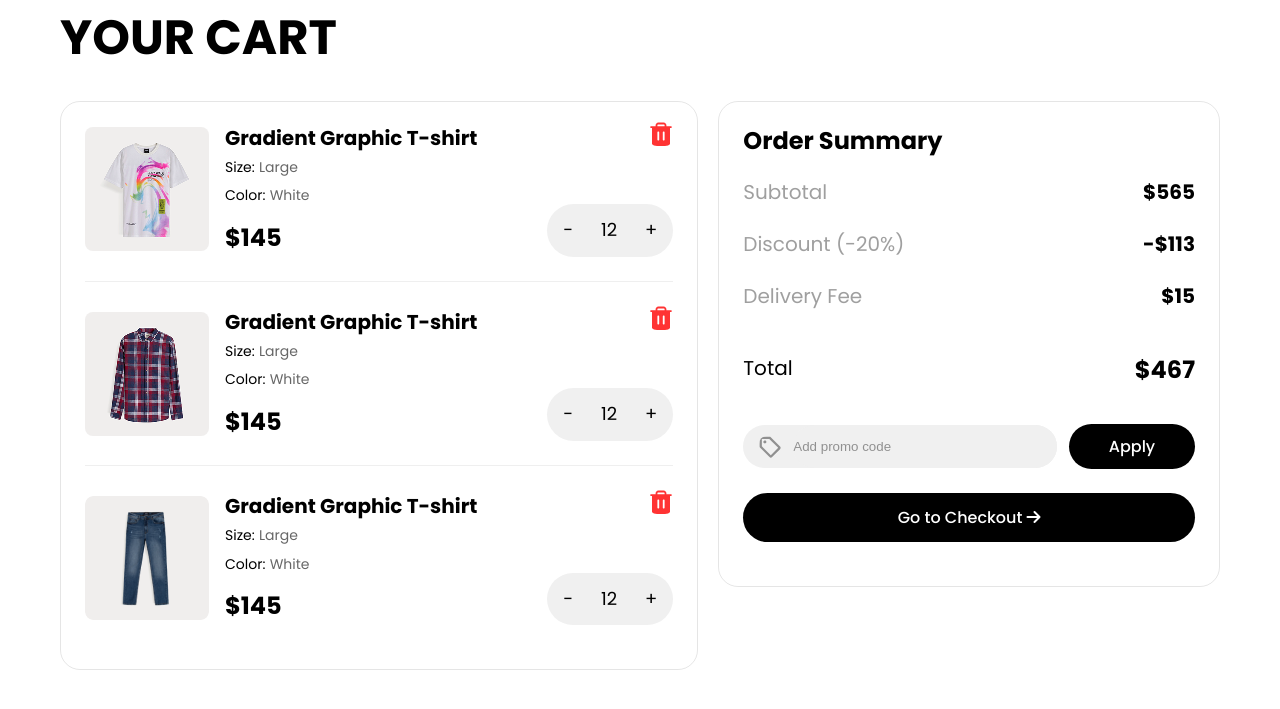
After one commit to dineshkudiya/shop.co, a PHP site: page /cart.html in a window 1280 px wide. The commit adds this page. Shown: the top 709 px of the page. Run offline with PHP 8.4, Linux system fonts and the light colour scheme.

Commit message:
someting change

```diff
--- a/assets/css/global.css
+++ b/assets/css/global.css
@@ -170,11 +170,7 @@ background: transparent;
 color: var(--black);
 }
 
-.btn:focus-visible, .btn:focus {
-border: none;
-outline: none;
-box-shadow: none;
-}
+
 
 .btn-02 {
 border: 1px solid rgba(0, 0, 0, 0.1);
@@ -195,3 +191,7 @@ color: rgba(0, 0, 0, 0.4);
 ::placeholder {
 color: rgba(0, 0, 0, 0.4);
 }
+input{
+  border:none;
+  outline: none;
+}
--- a/assets/css/style.css
+++ b/assets/css/style.css
@@ -7,12 +7,11 @@
   left: 0;
   right: 0;
   width: 100%;
-  z-index: 1000s;
-
+  z-index: 1000;
   background: var(--white);
   }
   header.fixed-top {
-    box-shadow: var(--box-shadow2);
+    box-shadow: 0 0 4px 5px var(--gray);
     animation: slide-down 0.7s;
   }
 
@@ -247,7 +246,7 @@
   padding-bottom: 64px;
   }
 
-  .top-seleing .top-seleing {
+  .new-arrials .top-seleing {
   border-bottom: none;
   }
 
@@ -532,3 +531,223 @@
   display: flex;
   align-items: center;
   }
+
+
+
+
+
+
+
+
+
+
+
+  /* --------------cart style---------- */
+
+
+  .cart .title-02{
+    margin-bottom: 24px;
+  }
+
+ .cart .cart-row{
+display: flex;
+gap:20px;
+ }
+ .cart .cart-col{
+  padding: 20px 24px;
+  border-radius: 20px;
+  border: 1px solid rgba(0, 0, 0, 0.10);
+}
+ .cart .col-01{
+  width: 56%;
+ }
+ .cart .col-02{
+  width: 44%;
+}
+.cart .cart-box{
+  display: flex;
+  align-items: center;
+  gap:16px;
+  padding-bottom: 24px;
+  border-bottom:1px solid #00000010;
+}
+
+.cart .cart-box:nth-child(2){
+  padding:24px 0;
+}
+
+
+.cart .cart-box:nth-child(3){
+  padding-top: 24px;
+  border-bottom: none;
+}
+.cart img{
+  border-radius: 8px;
+}
+.cart .cart-content{
+  display: flex;
+  justify-content: space-between;
+  width: 100%;
+}
+.cart .delete-plus-minus{
+  display: flex;
+  justify-content: space-between;
+  flex-direction: column;
+  align-items: end;
+}
+.cart .delete{
+  width: 24px;
+  height: 24px;
+}
+.cart .plus-minus-btn{
+  border-radius: 62px;
+  display: flex;
+  padding: 12px 16px;
+  align-items: center;
+  justify-content: space-between;
+background:var(--gray);
+width: 126px;
+}
+
+.cart span{
+  font-size: 15px;
+}
+.cart h4{
+  color: var(--black);
+  font-family: "popins-bold";
+font-size: var(--font-Size20);
+}
+
+.cart .col-01 span{
+  color:var(--black);
+
+font-family: "popins-regular";
+font-size: var(--font-Size14);
+}
+.cart .plus-minus-btn span{
+  font-size: var(--font-Size18);
+}
+.cart .col-01 .desc-value{
+  color: rgba(0, 0, 0, 0.60);
+}
+.cart .desc{
+  margin-bottom: 4px;
+}
+.cart .price{
+  margin-top: 8px;
+  color: var(--black);
+  font-family: "popins-bold";
+
+font-size: var(--font-Size24);
+}
+
+.cart .col-02{
+  height: 100%;
+  min-height:200px;
+}
+.cart .order{
+  display: flex;
+  flex-direction: column;
+  align-items: start;
+  border-bottom: none;
+
+}
+.cart .order .order-search-area{
+  width: 100%;
+}
+.cart .order .order-btn{
+   display: flex;
+   align-items: center;
+   border-radius: 62px;
+background:var(--gray);
+padding-left:16px;
+gap:12px;
+width: 100%;
+}
+.cart .order input{
+  background:var(--gray);
+  padding: 14px 16px 14px 0;
+  border-radius: 62px;
+  width: 100%;
+
+}
+.cart .order .order-search{
+  display: flex;
+  align-items: center;
+  gap:12px;
+  width: 100%;
+  margin-bottom: 24px;
+
+}
+.cart .order .apply{
+padding: 10px 16px;
+  border-radius: 62px;
+background:var(--black);
+width: 100%;
+max-width: 126px;
+
+
+color: var(--white);
+font-size: var(--font-Size16);
+font-family: "popins-medium";
+
+}
+
+
+.cart .order .checkout{
+  padding: 12px 54px;
+  border-radius: 62px;
+background:var(--black);
+width: 100%;
+color: var(--white);
+font-size: var(--font-Size16);
+font-family: "popins-medium";
+}
+
+.cart .order h4{
+color:var(--black);
+font-family: "popins-bold";
+font-size: var(--font-Size24);
+}
+.cart .order .order-summary{
+  display: flex;
+  flex-direction: column;
+  gap:20px;
+  width: 100%;
+}
+
+.cart .order .order-box{
+  display: flex;
+  justify-content: space-between;
+  align-items: center;
+  width: 100%;
+}
+
+.cart .order .order-que{
+color: #00000060;
+font-size: var(--font-Size20);
+font-family: "popins-regular";
+}
+.cart .order .order-ans{
+  color: var(--black);
+font-family: "popins-bold";
+  font-size: var(--font-Size20);
+  }
+  .cart .order .total-box{
+      display: flex;
+      align-items: center;
+      justify-content: space-between;
+  }
+  .cart .order .total{
+    color:var(--black);
+    font-family: "popins-regular";
+
+font-size:var(--font-Size20);
+padding:20px 0 24px 0;
+  }
+
+  .cart .order .total-price{
+    color:var(--black);
+    font-size:var(--font-Size24);
+font-family: "popins-bold";
+  }
--- /dev/null
+++ b/cart.html
@@ -0,0 +1,174 @@
+<!DOCTYPE html>
+<html lang="en">
+<head>
+    <meta charset="UTF-8">
+    <meta name="viewport" content="width=device-width, initial-scale=1.0">
+    <title>Document</title>
+
+
+<link rel="stylesheet" href="https://cdnjs.cloudflare.com/ajax/libs/font-awesome/6.7.2/css/all.min.css" />
+<link rel="stylesheet" href="https://cdnjs.cloudflare.com/ajax/libs/OwlCarousel2/2.3.4/assets/owl.carousel.min.css">
+<link rel="stylesheet" href="https://cdnjs.cloudflare.com/ajax/libs/OwlCarousel2/2.3.4/assets/owl.theme.default.min.css">
+<link rel="stylesheet" href="https://cdnjs.cloudflare.com/ajax/libs/animate.css/4.1.1/animate.min.css" />
+<link rel="stylesheet" href="./assets/css/global.css">
+<link rel="stylesheet" href="./assets/css/style.css">
+<link rel="stylesheet" href="./assets/css/responsive.css">
+</head>
+<body>
+
+
+
+<section id="cart" class="cart">
+    <div class="container-layout">
+        <div class="container">
+            <h2 class="title-02">Your Cart</h2>
+
+            <div class="cart-row row">
+                <div class="cart-col col-01">
+
+
+                    <div class="cart-box">
+                        <img src="./assets/images/cart-01.png" alt="cart-01" class="cart-01">
+                        <div class="cart-content">
+                            <div class="cart-desc">                            <h4>
+                                Gradient Graphic T-shirt</h4>
+
+
+                             <div class="outer-desc">
+                                <span class="desc">Size: </span>
+                                <span class="desc-value">Large</span>
+                             </div>
+                             <div class="outer-desc">
+                                <span class="desc">Color: </span>
+                                <span class="desc-value">White</span>
+                             </div>
+                             <div class="price">$145</div>
+
+                            </div>
+
+                             <div class="delete-plus-minus">
+                                <img src="./assets/images/delete.svg" alt="delete" class="delete"s>
+                                <div class="plus-minus-btn">
+                                    <span class="plus">-</span>
+                                    <span class="value">12</span>
+                                    <span class="Minus">+</span>
+                                </div>
+                            </div>
+                        </div>
+
+
+                    </div>
+                    <div class="cart-box">
+                        <img src="./assets/images/cart-02.png" alt="cart-01" class="cart-01">
+                        <div class="cart-content">
+                            <div class="cart-desc">                            <h4>
+                                Gradient Graphic T-shirt</h4>
+
+
+                             <div class="outer-desc">
+                                <span class="desc">Size: </span>
+                                <span class="desc-value">Large</span>
+                             </div>
+                             <div class="outer-desc">
+                                <span class="desc">Color: </span>
+                                <span class="desc-value">White</span>
+                             </div>
+                             <div class="price">$145</div>
+
+                            </div>
+
+                             <div class="delete-plus-minus">
+                                <img src="./assets/images/delete.svg" alt="delete" class="delete"s>
+                                <div class="plus-minus-btn">
+                                    <span class="plus">-</span>
+                                    <span class="value">12</span>
+                                    <span class="Minus">+</span>
+                                </div>
+                            </div>
+                        </div>
+
+
+                    </div>
+                    <div class="cart-box">
+                        <img src="./assets/images/cart-03.png" alt="cart-01" class="cart-01">
+                        <div class="cart-content">
+                            <div class="cart-desc">                            <h4>
+                                Gradient Graphic T-shirt</h4>
+
+
+                             <div class="outer-desc">
+                                <span class="desc">Size: </span>
+                                <span class="desc-value">Large</span>
+                             </div>
+                             <div class="outer-desc">
+                                <span class="desc">Color: </span>
+                                <span class="desc-value">White</span>
+                             </div>
+                             <div class="price">$145</div>
+
+                            </div>
+
+                             <div class="delete-plus-minus">
+                                <img src="./assets/images/delete.svg" alt="delete" class="delete"s>
+                                <div class="plus-minus-btn">
+                                    <span class="plus">-</span>
+                                    <span class="value">12</span>
+                                    <span class="Minus">+</span>
+                                </div>
+                            </div>
+                        </div>
+
+
+                    </div>
+                </div>
+                <div class="cart-col col-02">
+                    <div class="cart-box order">
+                        <h4>Order Summary</h4>
+                        <div class="order-summary">
+                            <div class="order-box">
+                                <span class="order-que">Subtotal</span>
+
+                                <span class="order-ans">$565</span>
+                            </div>
+                            <div class="order-box">
+                                <span class="order-que">Discount (-20%)</span>
+
+                                <span class="order-ans">-$113</span>
+                            </div>
+                            <div class="order-box">
+                                <span class="order-que">Delivery Fee</span>
+
+                                <span class="order-ans">$15</span>
+                            </div>
+
+                            <div class="total-box">
+                              <span class="total">
+                                Total
+                              </span>
+                              <span class="total-price">$467</span>
+                            </div>
+
+
+                        </div>
+                        <div class="order-search-area">
+                            <div class="order-search">
+                            <div class="order-btn">
+                            <img src="./assets/images/clip.svg" alt="clip" class="clip">
+                            <input type="search" name="" id="" placeholder="Add promo code">
+                        </div>
+                        <button class="apply">Apply</button>
+                    </div>
+                    <button class="checkout">
+                        Go to Checkout <i class="fa-solid fa-arrow-right"></i>
+                    </button>
+
+                        </div>
+
+                    </div>
+                </div>
+            </div>
+        </div>
+    </div>
+</section>
+</body>
+</html>
--- a/index.html
+++ b/index.html
@@ -86,8 +86,13 @@
                     </div>
                     <div class="header-social-icon">
                         <img src="./assets/images/search-icon.svg" alt="search" class="search-social" id="search-social">
+                        <a href="cart.html">
                         <img src="./assets/images/basket.svg" alt="basket">
+
+                        </a>
+                        <a href="user.html">
                         <img src="./assets/images/user.svg" alt="user">
+                        </a>
                     </div>
 
 
```
Also changed, not shown: assets/css/responsive.css (+86 -0 lines), assets/js/main.js (+24 -19 lines), assets/images/cart-01.png (added), assets/images/cart-02.png (added), assets/images/cart-03.png (added), assets/images/clip.svg (added), assets/images/delete.svg (added), assets/images/dress-02.png, assets/images/dress02 copy.png (deleted).
